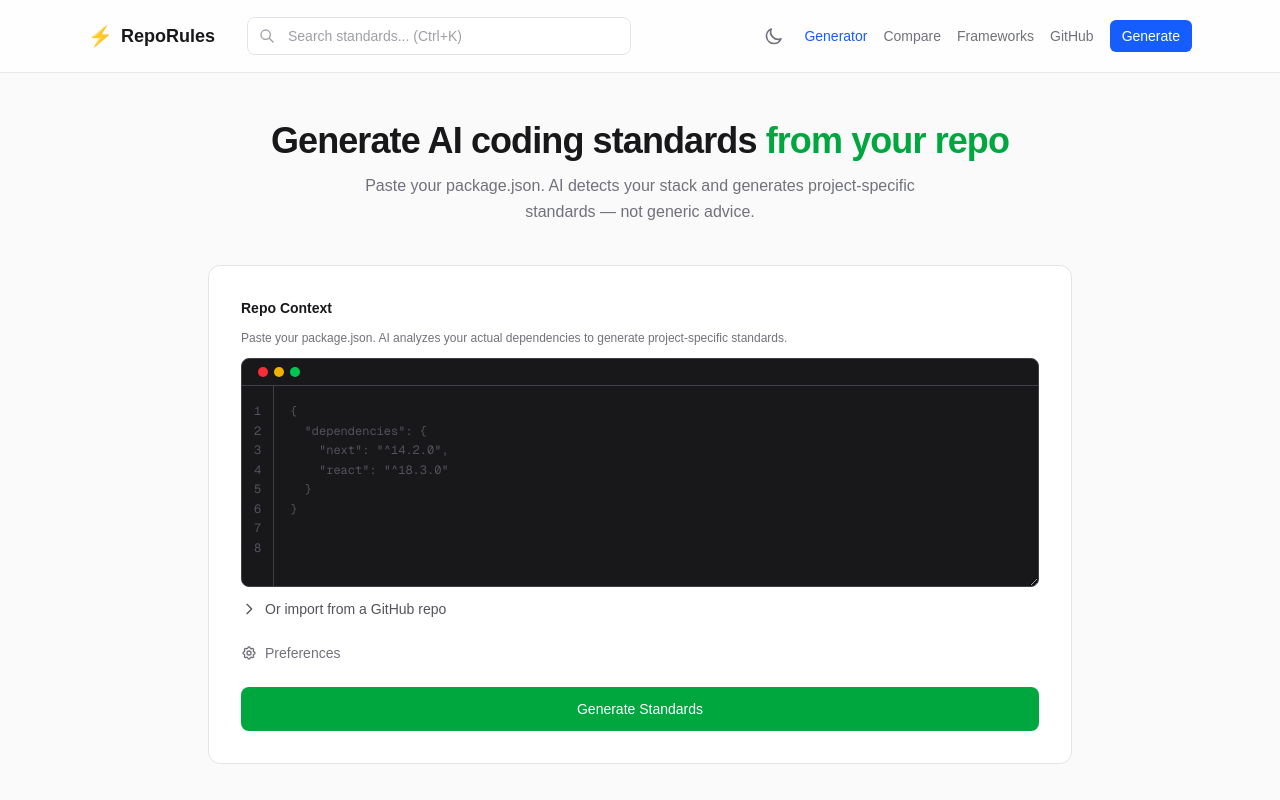
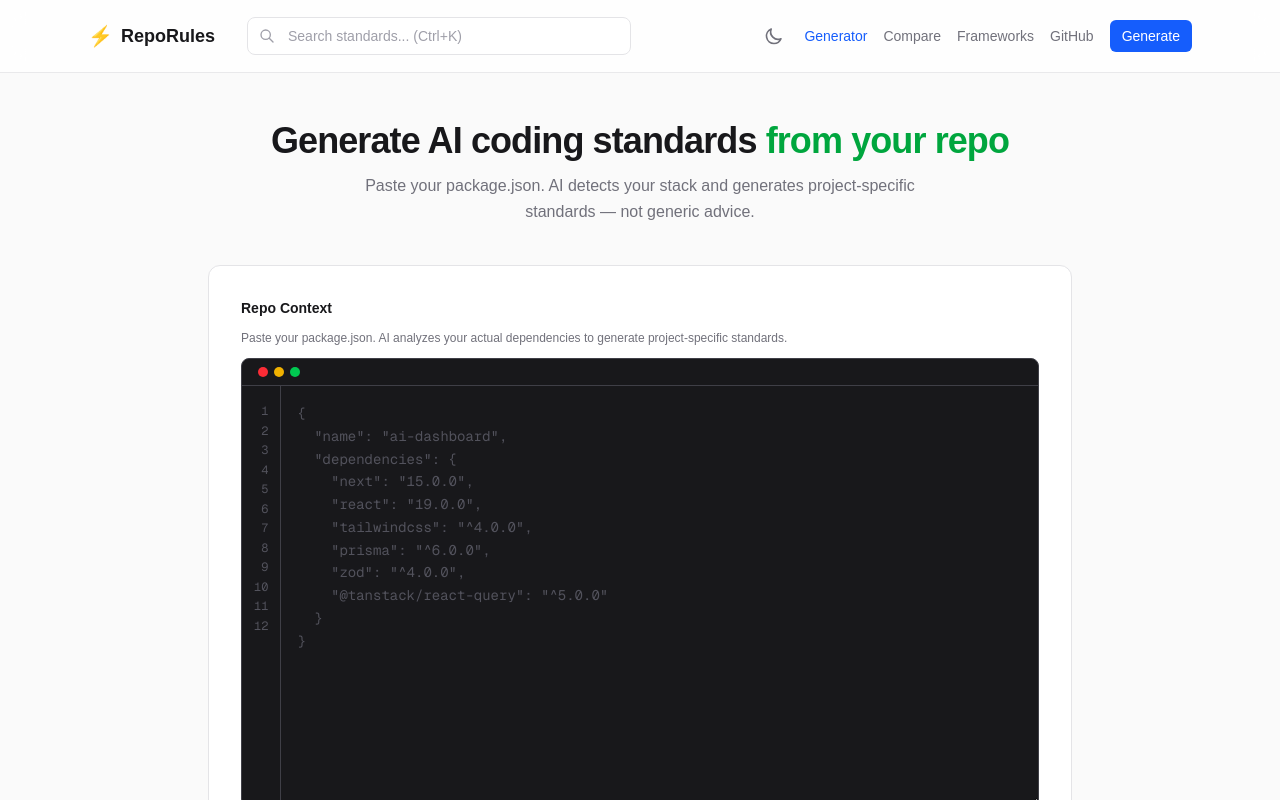
Before and after one commit to ningfd-ux/cursor-rules-cn, a Next.js app: page /generator in a window 1280 px wide. Shown: the top 800 px of the page. Built offline with nearby package versions, Linux system fonts and the light colour scheme.

Commit message:
feat: generator placeholder real repo, font 14px, min-height 420px

```diff
--- a/src/app/generator/page.tsx
+++ b/src/app/generator/page.tsx
@@ -3,9 +3,14 @@
 import { useState } from "react";
 
 const PACKAGE_EXAMPLE = `{
+  "name": "ai-dashboard",
   "dependencies": {
-    "next": "^14.2.0",
-    "react": "^18.3.0"
+    "next": "15.0.0",
+    "react": "19.0.0",
+    "tailwindcss": "^4.0.0",
+    "prisma": "^6.0.0",
+    "zod": "^4.0.0",
+    "@tanstack/react-query": "^5.0.0"
   }
 }`;
 
@@ -166,7 +171,7 @@ export default function GeneratorPage() {
               </div>
               <div className="flex">
                 <div className="select-none border-r border-zinc-700 px-3 py-4 text-right font-mono text-xs leading-relaxed text-zinc-600">
-                  {Array.from({ length: 8 }, (_, i) => (
+                  {Array.from({ length: 12 }, (_, i) => (
                     <div key={i}>{i + 1}</div>
                   ))}
                 </div>
@@ -175,8 +180,8 @@ export default function GeneratorPage() {
                   onChange={(e) => setPackageJson(e.target.value)}
                   placeholder={PACKAGE_EXAMPLE}
                   rows={7}
-                  className="flex-1 resize-y bg-transparent px-4 py-4 font-mono text-xs leading-relaxed text-green-400 placeholder-zinc-600 outline-none"
-                  style={{ minHeight: "200px" }}
+                  className="flex-1 resize-y bg-transparent px-4 py-4 font-mono text-sm leading-relaxed text-green-400 placeholder-zinc-600 outline-none"
+                  style={{ minHeight: "420px" }}
                   disabled={isLoading}
                 />
               </div>
```
